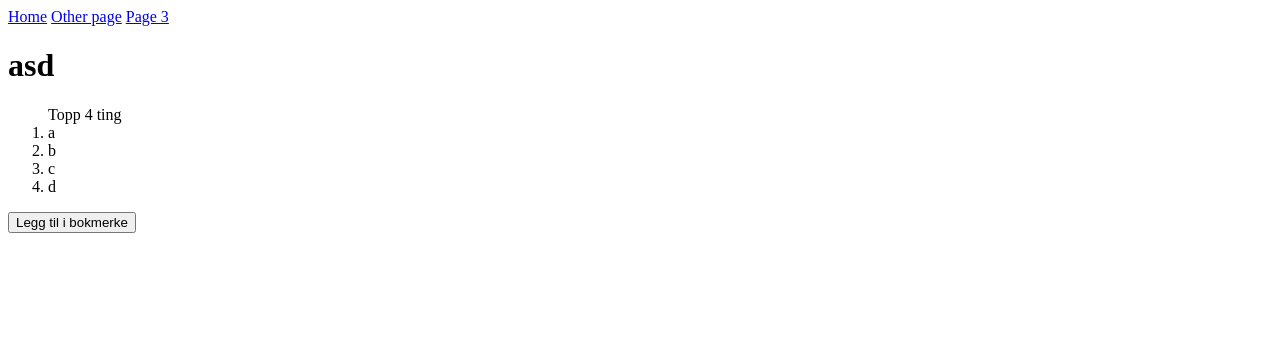
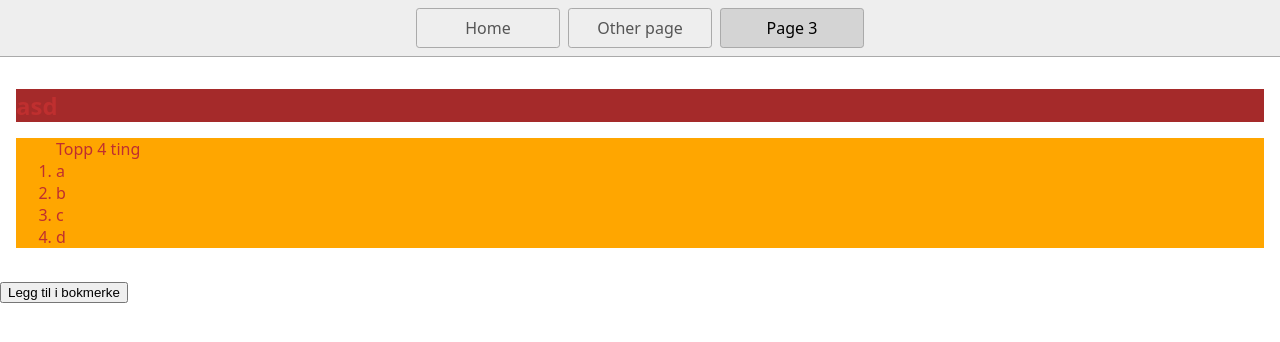
Before and after one commit to Johns189/Min-nettside-for-kodeloftet, a website: page page3.html in a window 1280 px wide. Drawn offline with Linux system fonts and the light colour scheme.

Commit message:
Rydet i css

```diff
--- a/page3.html
+++ b/page3.html
@@ -4,8 +4,8 @@
         <title>page 3</title>
         <meta charset="UTF-8" />
         <meta name="viewport" content="width=device-width" />
-        <link type="stylesheet" href="styles.css" />
-        <skript type="module" src="script.js"></skript>
+        <link rel="stylesheet" href="styles.css" />
+        <script type="module" src="script.js"></script>
     </head>
     <body>
         <nav>
@@ -15,8 +15,8 @@
         </nav>
         <main>
             <h1>asd</h1>
-                <ol>Topp 4 ting
-                    <li class="prose">a</li>
+                <ol class="liste">Topp 4 ting
+                    <li>a</li>
                     <li>b</li>
                     <li>c</li>
                     <li>d</li>
--- a/styles.css
+++ b/styles.css
@@ -45,11 +45,6 @@ h1 {
   font-size: 1.5rem;
   background-color: brown;
 }
-.prose {
+.liste {
   background-color: rgb(255, 166, 0);
 }
-
-
-.buttonforbokmark {
-
-}
```
